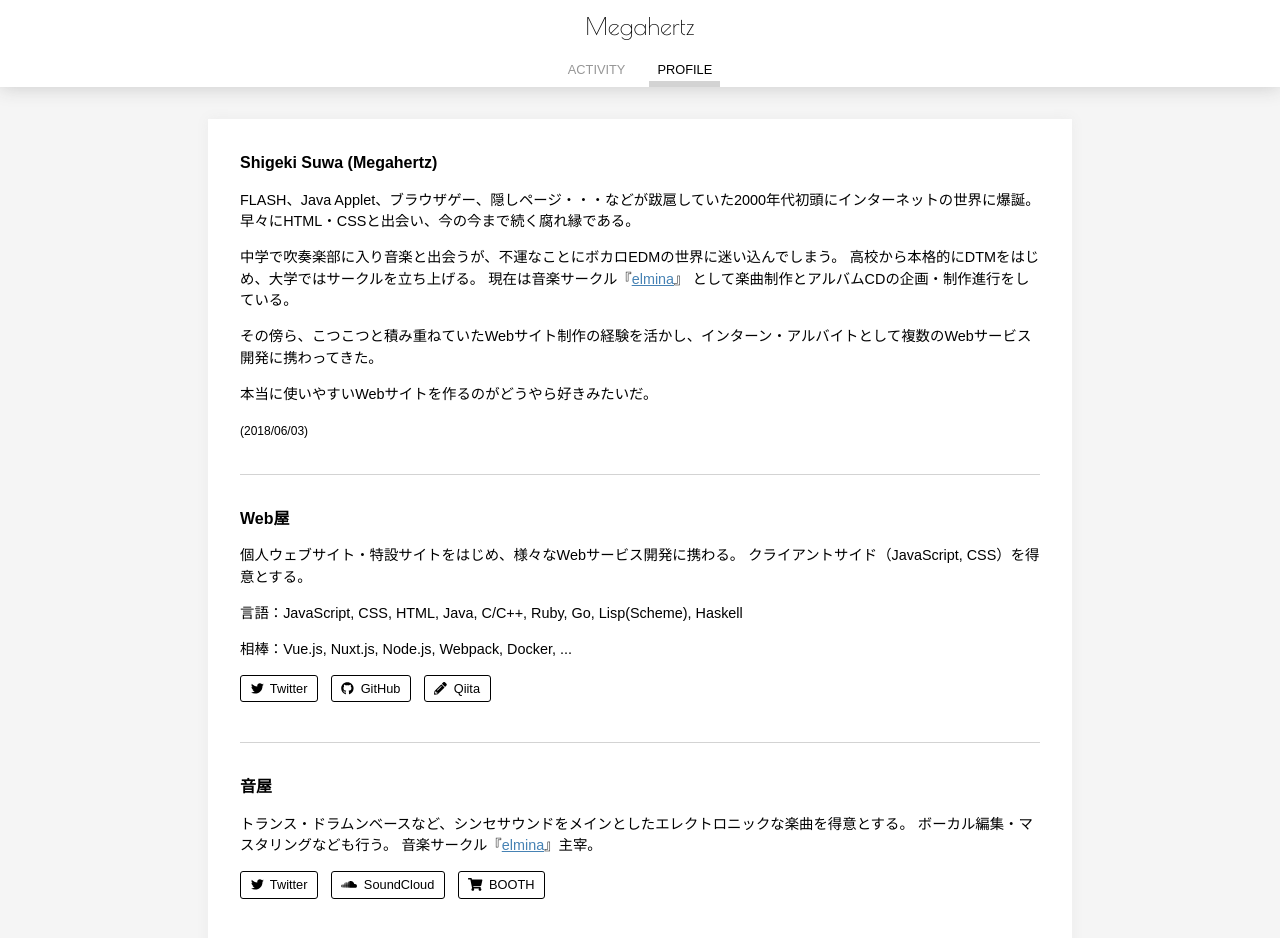
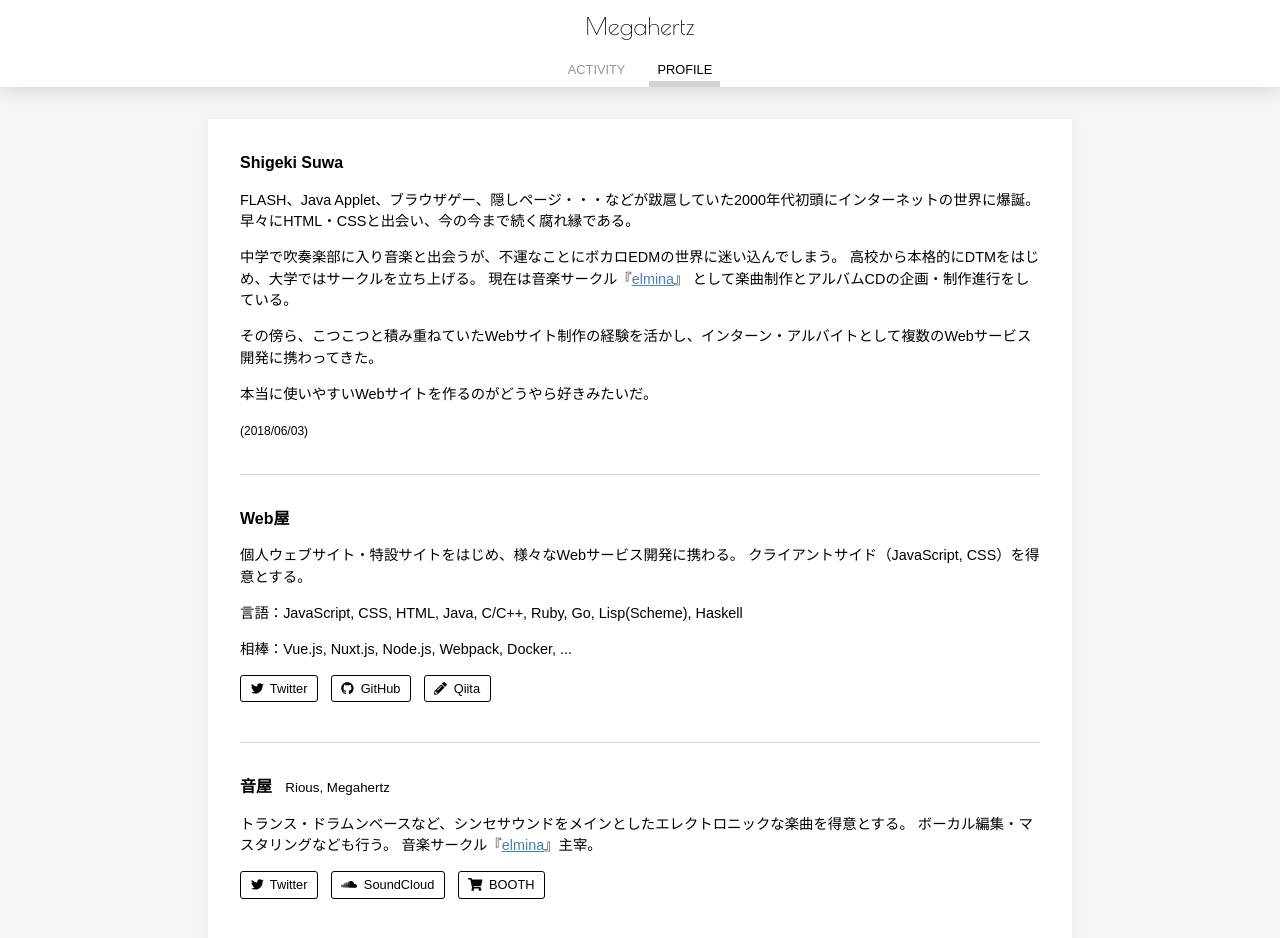
Before and after one commit to ztrehagem/ztrehagem.github.io, a Nuxt app: page /profile in a window 1280 px wide. Shown: the top 938 px of the page. Built offline with nearby package versions, Linux system fonts and the light colour scheme.

Commit message:
fix profile

```diff
--- a/assets/styles/components/page-profile.styl
+++ b/assets/styles/components/page-profile.styl
@@ -25,6 +25,11 @@
 
   .heading {
     font-weight: bold;
+    display: inline-block;
+  }
+
+  .hn {
+    margin-left: 1em;
   }
 
   .link {
--- a/pages/profile.vue
+++ b/pages/profile.vue
@@ -1,7 +1,7 @@
 <template lang="pug">
 .page-profile
   .panel
-    h3.heading Shigeki Suwa (Megahertz)
+    h3.heading Shigeki Suwa
     p.
       FLASH、Java Applet、ブラウザゲー、隠しページ・・・などが跋扈していた2000年代初頭にインターネットの世界に爆誕。
       早々にHTML・CSSと出会い、今の今まで続く腐れ縁である。
@@ -37,6 +37,7 @@
         span &ensp;Qiita
     hr
     h3.heading 音屋
+    small.hn Rious, Megahertz
     p.
       トランス・ドラムンベースなど、シンセサウンドをメインとしたエレクトロニックな楽曲を得意とする。
       ボーカル編集・マスタリングなども行う。
```
Also changed, not shown: 9 other files (tests, documents, lock files or other folders).
